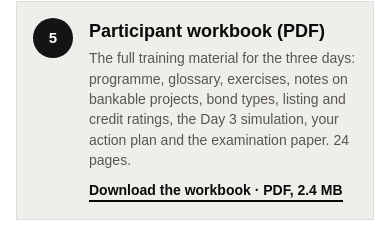
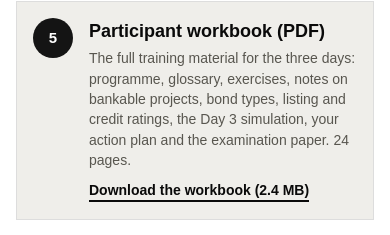
Before and after one commit to LeslieLets/mogoditshane, a plain HTML site: page index.html in a window 390 px wide. Shown: the part 1259-1494 px from the top of the page. Drawn offline with Linux system fonts and the light colour scheme.

Commit message:
Workbook card: shorter download label so it fits on one line on phones
Co-Authored-By: Claude Opus 5.5 <noreply@anthropic.com>

```diff
--- a/index.html
+++ b/index.html
@@ -109,7 +109,7 @@ footer{border-top:1px solid var(--line);margin-top:28px;padding:12px 0 0;font-si
       <a class="door" href="#pre"><span class="n">2</span><div><strong>Day 1 pre-assessment</strong><span>Before Module 1. Twelve questions, ten minutes, with your participant code. Your answers go to the facilitator automatically.</span><em>Start Day 1 test</em></div></a>
       <a class="door" href="#post"><span class="n">3</span><div><strong>Day 3 post-assessment</strong><span>At the close on Day 3, with the same code, so your progress can be measured.</span><em>Start Day 3 test</em></div></a>
       <a class="door" href="#notes"><span class="n">4</span><div><strong>Notes for participants</strong><span>Choosing bankable projects, the types of bonds, the steps and terms for listing a bond, and how credit ratings work.</span><em>Read the notes</em></div></a>
-      <a class="door wide" href="workbook.pdf" download="Mogoditshane Hub Workshop - Participant Workbook.pdf"><span class="n">5</span><div><strong>Participant workbook (PDF)</strong><span>The full training material for the three days: programme, glossary, exercises, notes on bankable projects, bond types, listing and credit ratings, the Day 3 simulation, your action plan and the examination paper. 24 pages.</span><em>Download the workbook · PDF, 2.4 MB</em></div></a>
+      <a class="door wide" href="workbook.pdf" download="Mogoditshane Hub Workshop - Participant Workbook.pdf"><span class="n">5</span><div><strong>Participant workbook (PDF)</strong><span>The full training material for the three days: programme, glossary, exercises, notes on bankable projects, bond types, listing and credit ratings, the Day 3 simulation, your action plan and the examination paper. 24 pages.</span><em>Download the workbook (2.4 MB)</em></div></a>
     </div>
     <div class="note"><b>How we work.</b> Kgotla rules: brief presentations, then discussion, and everyone has a chance to speak. Two languages, Setswana le Sekgoa. Your council's own numbers in the exercises. Tests are recorded by code, not by name.</div>
     <div class="grid2">
```
